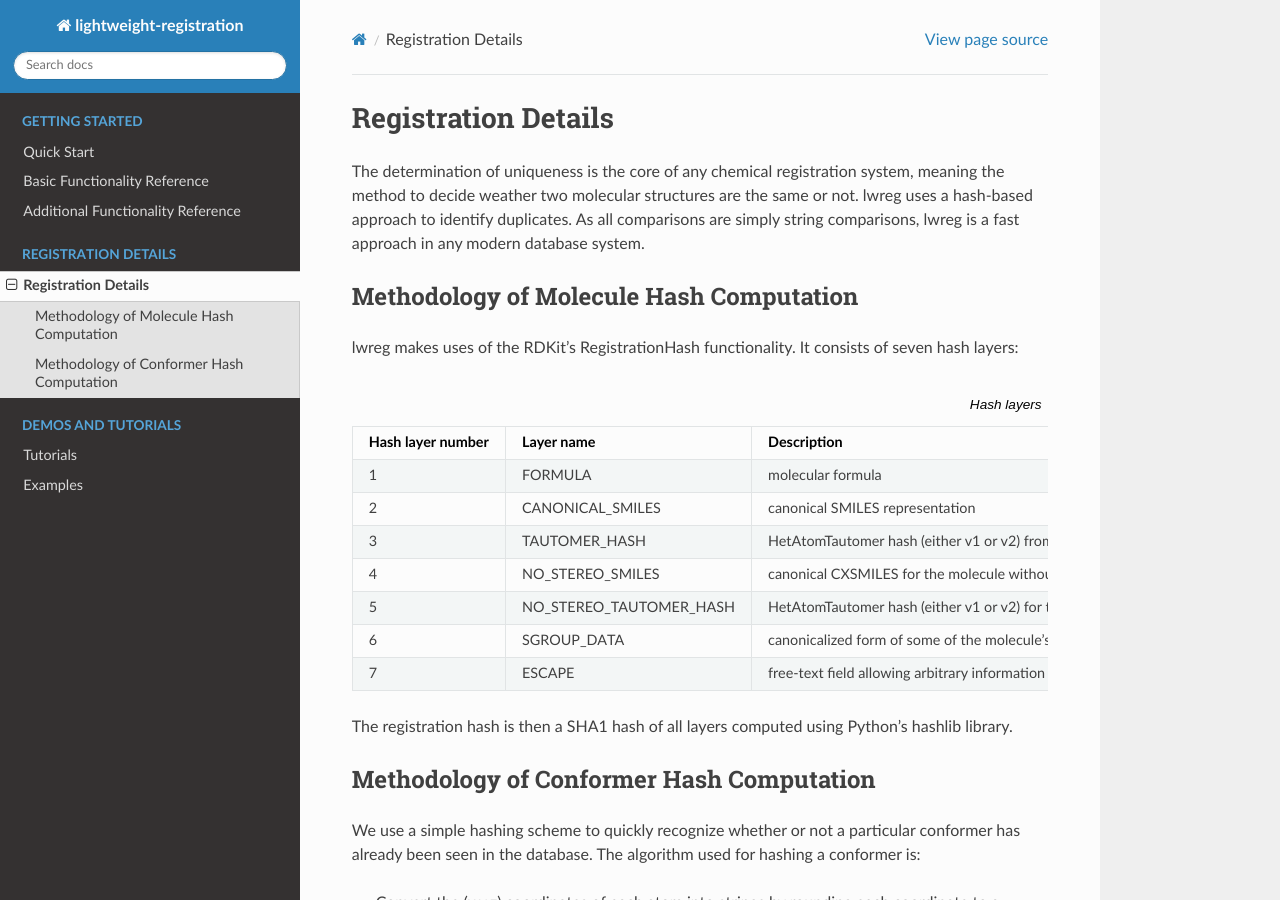
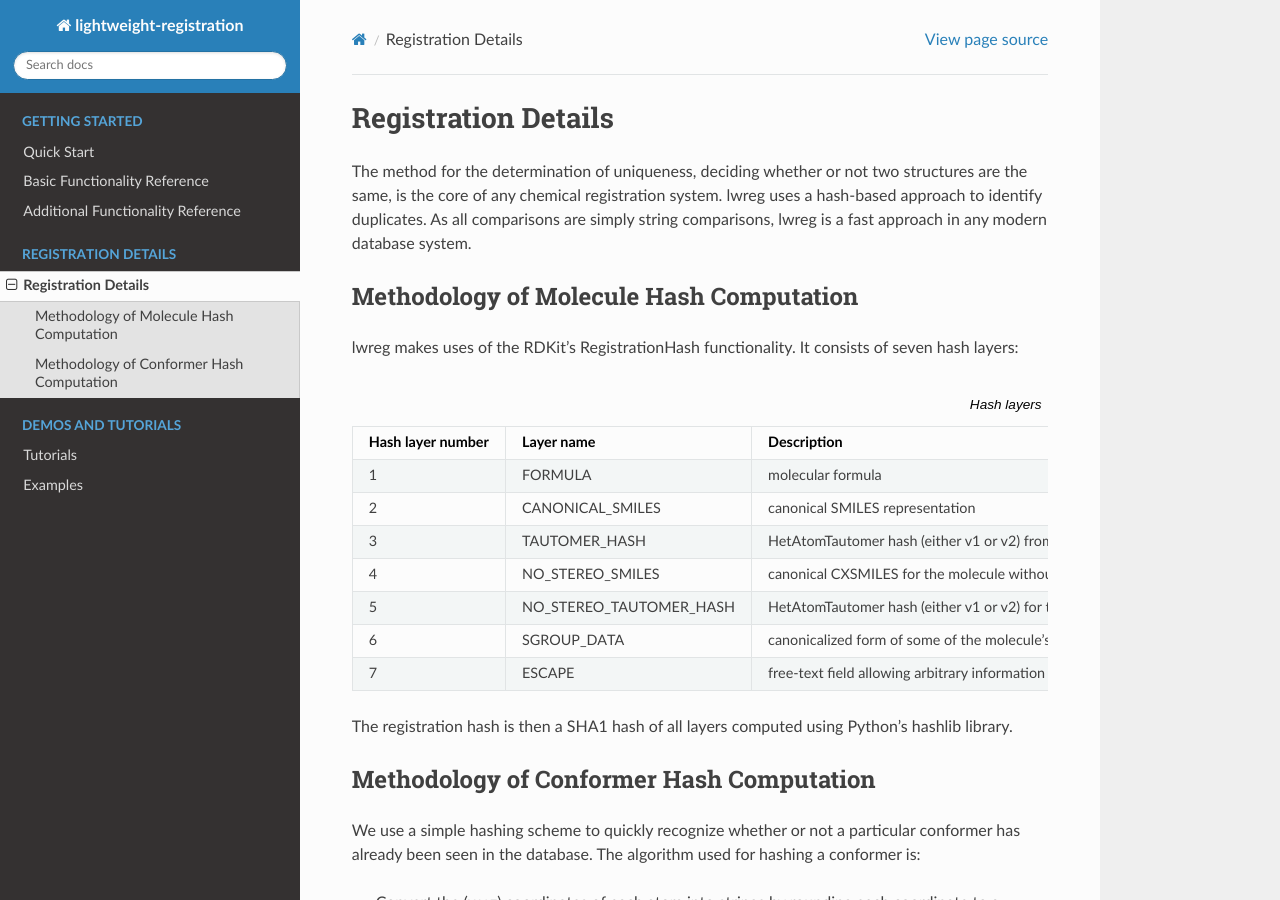
Before and after one commit to rinikerlab/lightweight-registration, a Sphinx documentation site: the page built from docs/source/registrationdetails.rst, in a window 1280 px wide and 900 px high. Built offline with Sphinx 7.4.7 and the Read the Docs theme 3.1.0, drawn with Linux system fonts in a browser that asks for light colours.

Commit message:
Update docs/source/registrationdetails.rst
Co-authored-by: Greg Landrum <greg.landrum@gmail.com>

```diff
--- a/docs/source/registrationdetails.rst
+++ b/docs/source/registrationdetails.rst
@@ -1,9 +1,7 @@
 Registration Details
 =====================
 
-The determination of uniqueness is the core of any chemical registration system,
-meaning the method to decide weather two molecular structures are the same or not.
-lwreg uses a hash-based approach to identify duplicates.
+The method for the determination of uniqueness, deciding whether or not two structures are the same, is the core of any chemical registration system. lwreg uses a hash-based approach to identify duplicates.
 As all comparisons are simply string comparisons, lwreg is a fast approach in any modern database system.
 
 Methodology of Molecule Hash Computation
```
